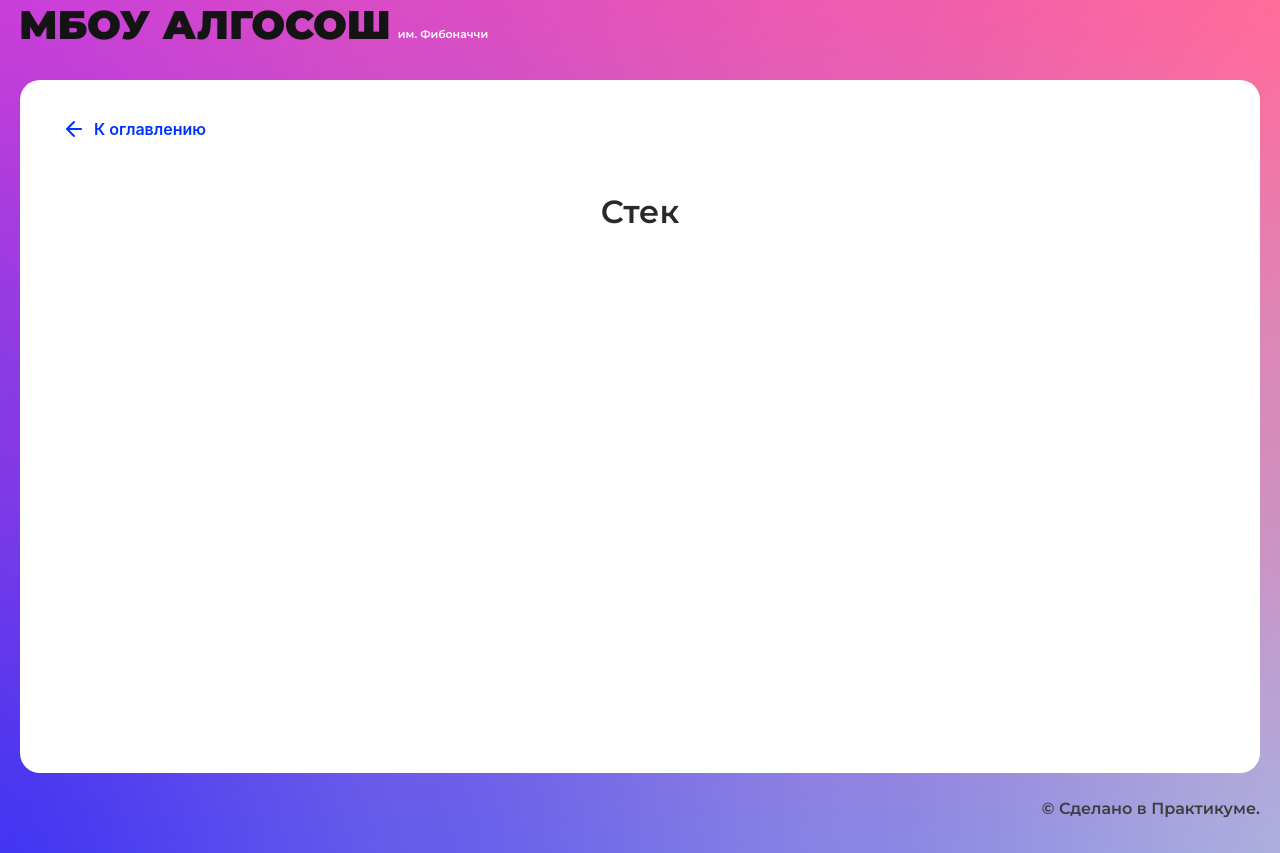
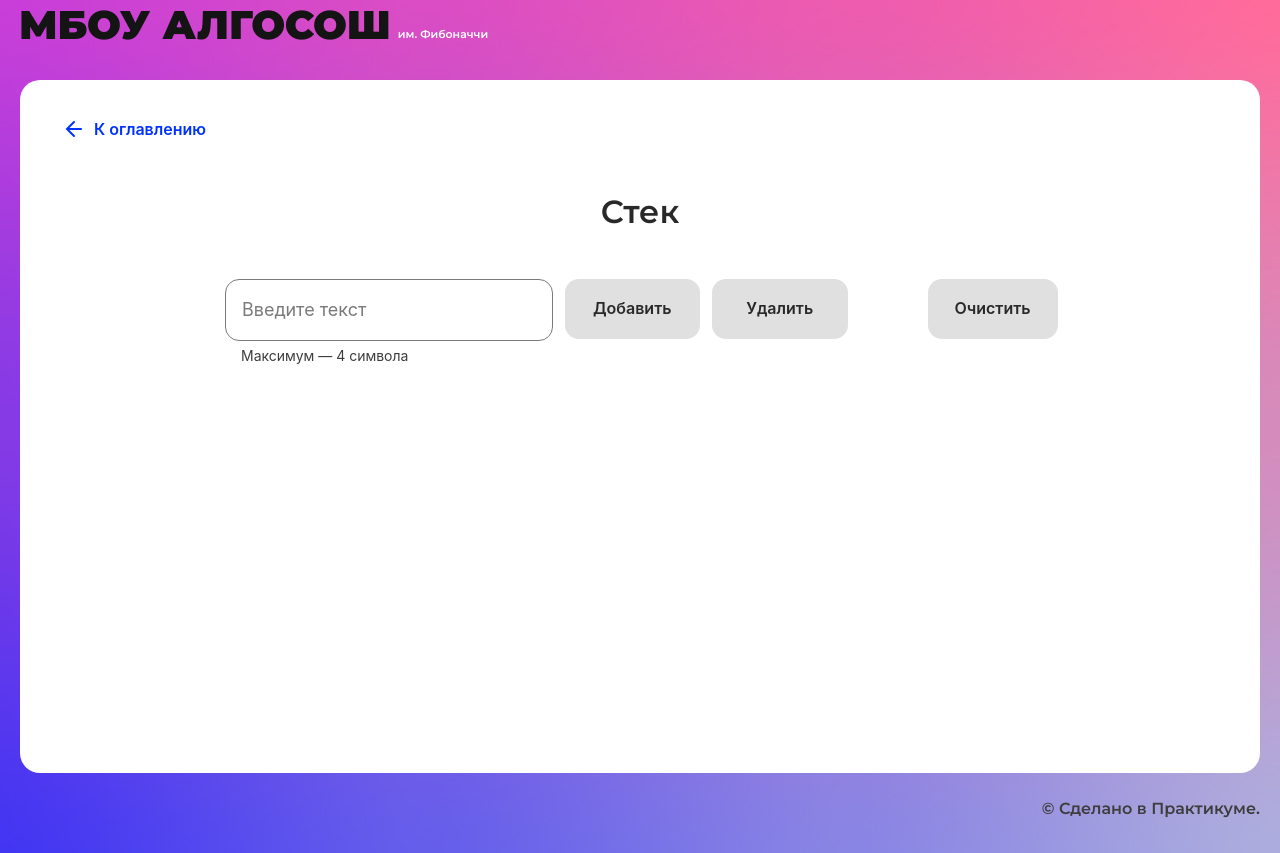
Before and after one commit to marishka-k/Algoritms, a React (Create React App) app: page /stack in a window 1280 px wide. Built offline with nearby package versions, Linux system fonts and the light colour scheme.

Commit message:
StackPage+

```diff
--- a/src/components/sorting-page/sorting-page.tsx
+++ b/src/components/sorting-page/sorting-page.tsx
@@ -1,3 +1,4 @@
+import { nanoid } from "nanoid";
 import React, { ChangeEvent, useEffect, useState } from "react";
 import { Direction } from "../../types/direction";
 import { ElementStates } from "../../types/element-states";
@@ -187,7 +188,7 @@ export const SortingPage: React.FC = () => {
       <ul className={styles.list}>
         {numbersArray.map((element: TSortingPageItem, index: number) => {
           return (
-            <Column key={index} index={element.number} state={element.state} />
+            <Column key={nanoid()} index={element.number} state={element.state} />
           );
         })}
       </ul>
--- /dev/null
+++ b/src/components/stack-page/stack-page.module.css
@@ -0,0 +1,27 @@
+.content {
+    width: 100%;
+    max-width: 830px;
+    margin: 0 auto;
+    display: grid;
+    grid-template-columns: 75% 1fr;
+    gap: 80px;
+    justify-content: space-between;
+    align-items: flex-start;
+}
+
+.list {
+    width: 100%;
+    max-width: 400px;
+    margin: 120px auto 0;
+    gap: 16px;
+    padding: 0;
+    display: flex;
+    align-items: center;
+    justify-content: center;
+}
+
+.input_group {
+    display: grid;
+    grid-template-columns: repeat(3, auto);
+    gap: 12px;
+}
--- a/src/components/stack-page/stack-page.tsx
+++ b/src/components/stack-page/stack-page.tsx
@@ -1,10 +1,132 @@
-import React from "react";
+import { nanoid } from "nanoid";
+import React, { FormEvent, useEffect, useState } from "react";
+import { ElementStates } from "../../types/element-states";
+import { Button } from "../ui/button/button";
+import { Circle } from "../ui/circle/circle";
+import { Input } from "../ui/input/input";
 import { SolutionLayout } from "../ui/solution-layout/solution-layout";
+import { IStack, Stack } from "./utils";
+import { IStackObject } from "../../types/stack-page";
+import { delayS } from "../../utils/delays";
+
+import styles from "./stack-page.module.css";
+
 
 export const StackPage: React.FC = () => {
+  const stackInstanse = new Stack<string>();
+
+  const [arr, setArr] = useState<Array<IStackObject>>([]);
+  const [stackValues, setStackValues] = useState<IStack<string>>(stackInstanse);
+  const [inputValue, setInputValue] = useState<string>("");
+  const [inputDisabled, setInputDisabled] = useState<boolean>(false);
+  const [disabledAddButton, setDisabledAddButton] = useState<boolean>(false);
+  const [disabledDelButton, setDisabledDelButton] = useState<boolean>(true);
+  const [isLoad, setIsLoad] = useState<boolean>(false);
+
+  const onChange = (evt: FormEvent<HTMLInputElement>): void => {
+    const string = evt.currentTarget.value.trim();
+    setInputValue(string);
+  };
+
+  useEffect(() => {
+    if (!inputValue || isLoad) {
+      setDisabledAddButton(true);
+    } else {
+      setDisabledAddButton(false);
+    }
+  }, [inputValue, isLoad]);
+
+  useEffect(() => {
+    if (arr.length === 8 || isLoad) {
+      setInputDisabled(true);
+    } else {
+      setInputDisabled(false);
+    }
+  }, [arr, isLoad]);
+
+  useEffect(() => {
+    if (arr.length < 1 || isLoad) {
+      setDisabledDelButton(true);
+    } else {
+      setDisabledDelButton(false);
+    }
+  }, [arr, isLoad]);
+
+  const push = async () => {
+    setIsLoad(true);
+    stackValues.push(inputValue);
+    arr.push({
+      item: inputValue,
+      state: ElementStates.Changing,
+    });
+    setArr([...arr]);
+    await delayS();
+    arr[arr.length - 1].state = ElementStates.Default;
+    setArr([...arr]);
+    setInputValue("");
+    setIsLoad(false);
+  };
+
+  const pop = async () => {
+    setIsLoad(true);
+    stackValues!.pop();
+    const size = stackValues.getSize();
+    if (size !== 0) {
+      arr[arr.length - 1].state = ElementStates.Changing;
+      setArr([...arr]);
+      arr.pop();
+      await delayS();
+      setArr([...arr]);
+    } else {
+      setArr([]);
+    }
+    setIsLoad(false);
+  };
+
+  const cleen = () => {
+    setArr([]);
+  };
+
   return (
     <SolutionLayout title="Стек">
-
+      <div className={styles.content}>
+        <div className={styles.input_group}>
+          <Input
+            disabled={inputDisabled}
+            onChange={onChange}
+            isLimitText={true}
+            maxLength={4}
+            value={inputValue}
+          />
+          <Button
+            disabled={disabledAddButton}
+            text="Добавить"
+            onClick={() => push()}
+          />
+          <Button
+            text="Удалить"
+            onClick={() => pop()}
+            disabled={disabledDelButton}
+          />
+        </div>
+        <Button
+          text="Очистить"
+          onClick={() => cleen()}
+          disabled={disabledDelButton}
+        />
+      </div>
+      <ul className={styles.list}>
+        {arr.map((item, index: number) => {
+          return (
+            <Circle
+              key={nanoid()}
+              letter={item.item}
+              index={index}
+              state={item.state}
+            />
+          );
+        })}
+      </ul>
     </SolutionLayout>
   );
 };
--- /dev/null
+++ b/src/components/stack-page/utils.ts
@@ -0,0 +1,28 @@
+export interface IStack<T> {
+  push: (item: T) => void;
+  pop: () => void;
+  peak: () => T | null;
+  getSize: () => number;
+  clear: () => void;
+}
+
+export class Stack<T> implements IStack<T> {
+  private container: T[] = [];
+
+  push = async (item: T) => {
+    this.container.push(item);
+  };
+
+  pop = async () => {
+    this.container.push();
+  };
+
+  peak = () => {
+    if (this.getSize() !== 0) {
+      return this.container[this.getSize() - 1];
+    } else return null;
+  };
+
+  getSize = () => this.container.length;
+  clear = () => (this.container.length = 0);
+}
--- /dev/null
+++ b/src/types/stack-page.ts
@@ -0,0 +1,6 @@
+import { ElementStates } from "./element-states";
+
+export interface IStackObject {
+  item?: string | undefined;
+  state: ElementStates;
+}
```
